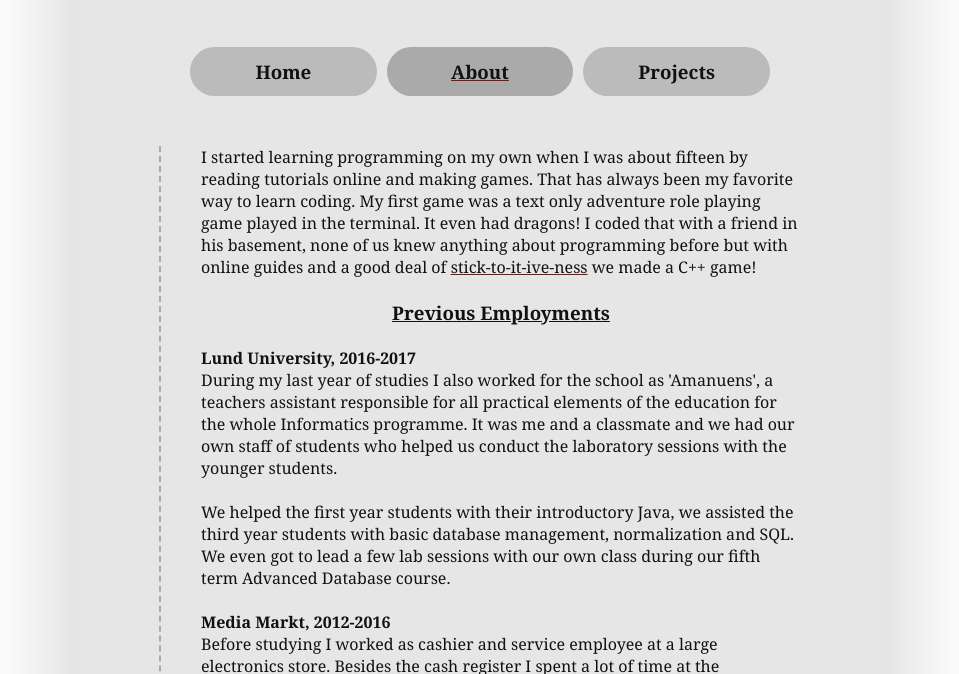
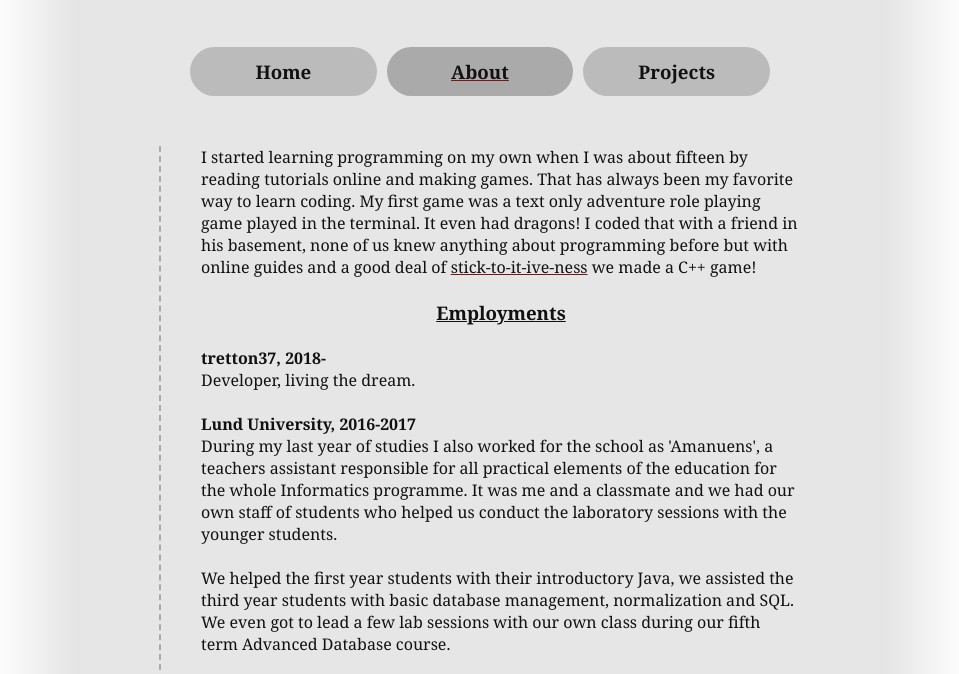
Before and after one commit to Poliky4/Poliky4.github.io, a website: page index.html in a window 1280 px wide. Both pictures are taken after a click on the element "About". Shown: the part 111-785 px from the top of the page, without its empty margins (160-1119 px from the left). Drawn offline with Linux system fonts and the light colour scheme.

Commit message:
add current work

```diff
--- a/index.html
+++ b/index.html
@@ -63,7 +63,10 @@
             we made a C++ game!
           </p>
           <br />
-          <h3>Previous Employments</h3>
+          <h3>Employments</h3>
+          <br />
+          <h4>tretton37, 2018-</h4>
+          <p>Developer, living the dream.</p>
           <br />
           <h4>Lund University, 2016-2017</h4>
           <p>
```
